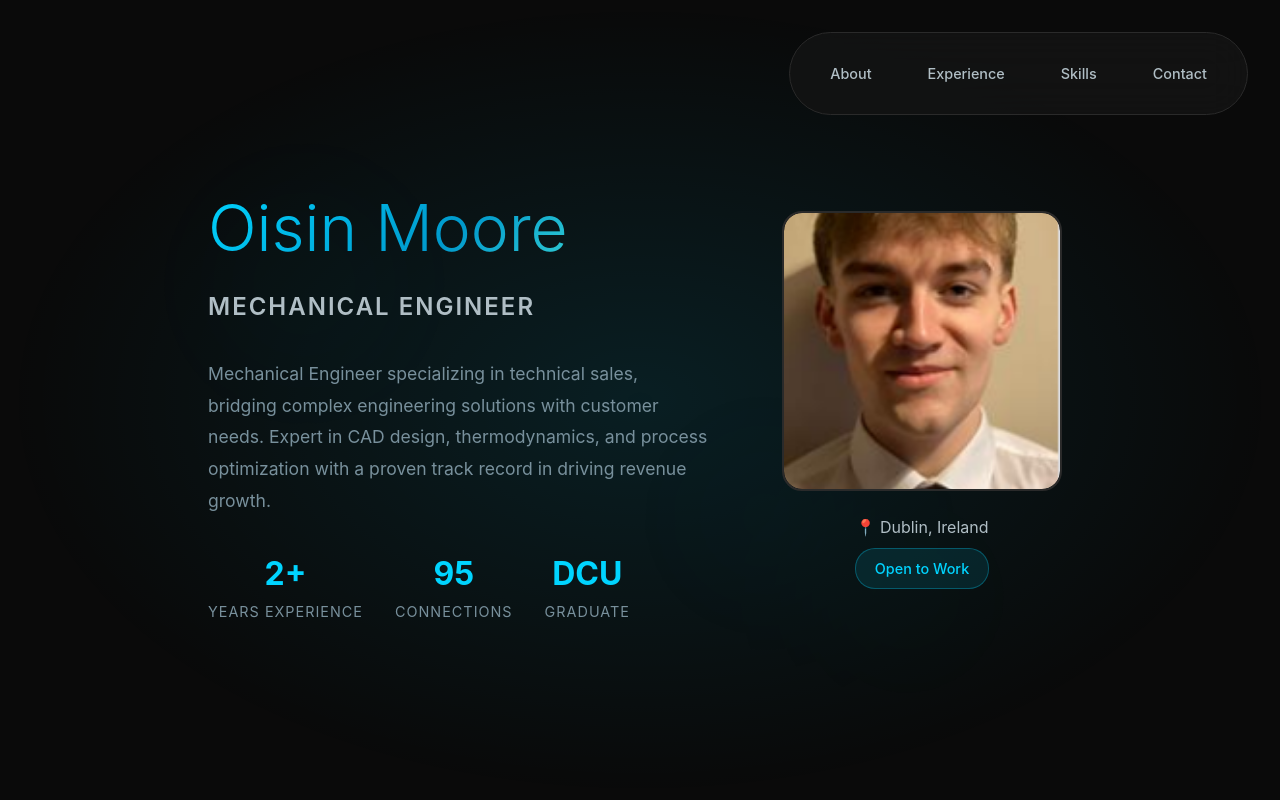
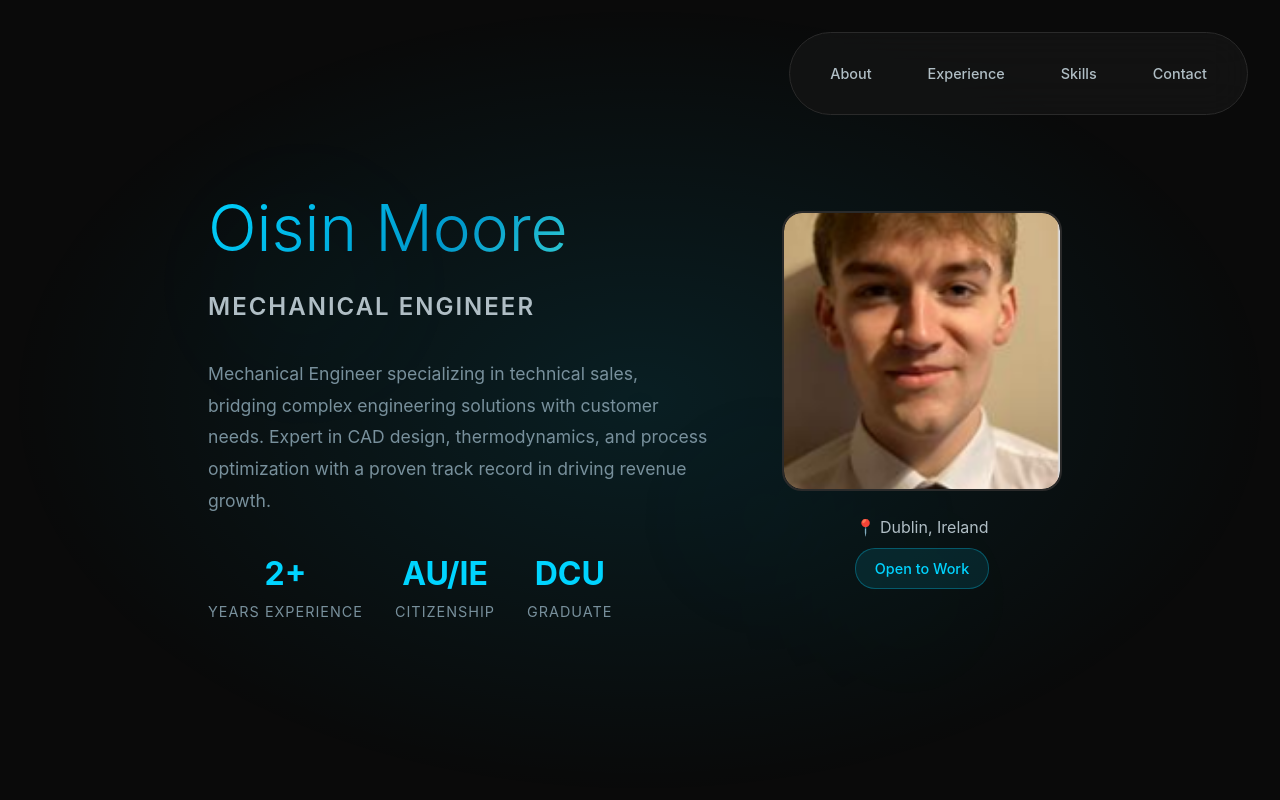
Before and after one commit to oisinmoore7720-web/portfolio, a plain HTML site: page index.html in a window 1280 px wide. Shown: the top 800 px of the page. Drawn offline with Linux system fonts and the light colour scheme.

Commit message:
Update index.html

```diff
--- a/index.html
+++ b/index.html
@@ -665,8 +665,8 @@
                             <div class="stat-label">Years Experience</div>
                         </div>
                         <div class="stat">
-                            <div class="stat-number">95</div>
-                            <div class="stat-label">Connections</div>
+                            <div class="stat-number">AU/IE</div>
+                            <div class="stat-label">Citizenship</div>
                         </div>
                         <div class="stat">
                             <div class="stat-number">DCU</div>
```
